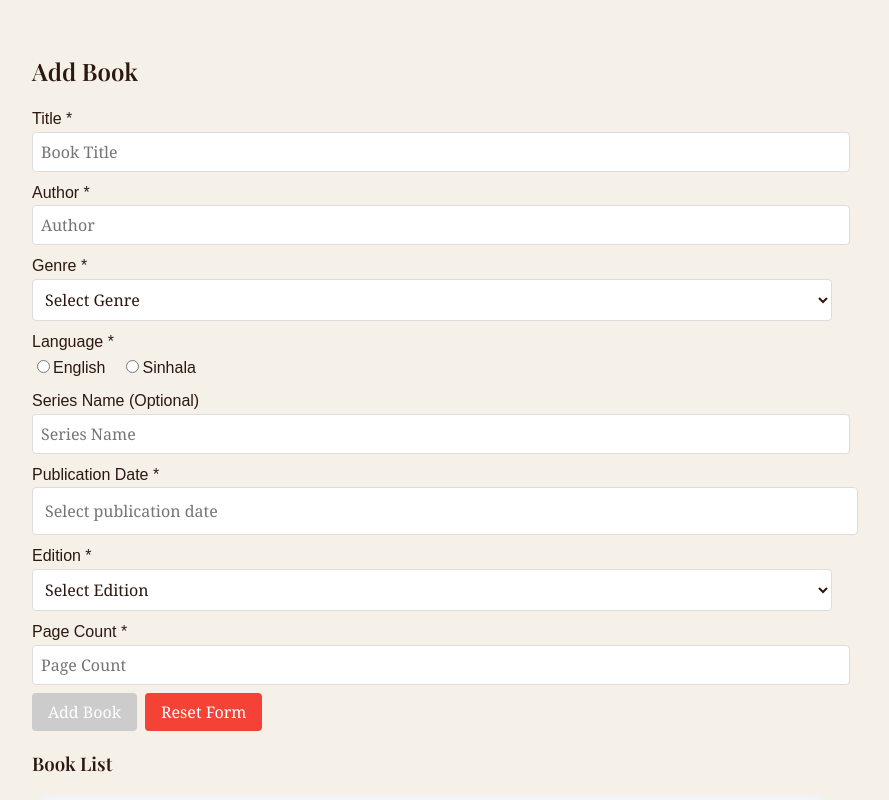
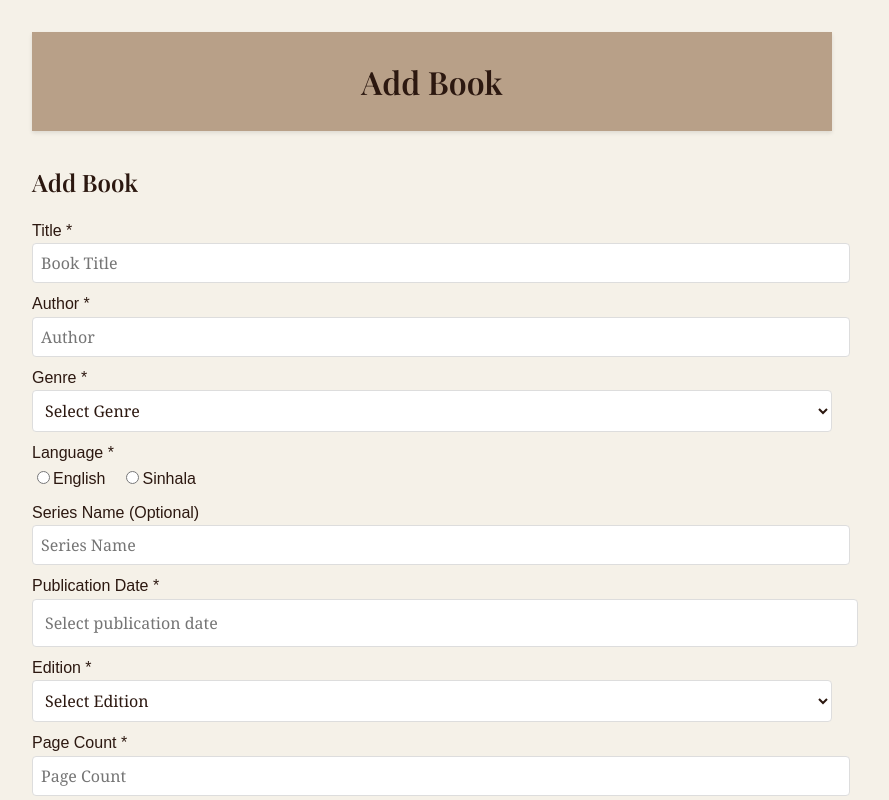
Before and after one commit to PabasaraJay/book-reading-tracker, a React (Create React App) app: page /add-book in a window 1280 px wide. Shown: the top 800 px of the page, without its empty margins (208-1097 px from the left). Built offline with nearby package versions, Linux system fonts and the light colour scheme.

Commit message:
Add Banner component to multiple pages for consistent header display in AddBook, BookReviews, QuoteCollection, and ReadingProgress components.

```diff
--- a/src/components/AddBook.js
+++ b/src/components/AddBook.js
@@ -1,6 +1,7 @@
 import React, { useState } from 'react';
 import DatePicker from 'react-datepicker';
 import 'react-datepicker/dist/react-datepicker.css';
+import Banner from './Banner';
 import './AddBook.css';
 
 const AddBook = () => {
@@ -183,6 +184,7 @@ const AddBook = () => {
 
   return (
     <div className="add-book-ui">
+      <Banner title="Add Book" />
       <h2>{editingBook ? 'Edit Book' : 'Add Book'}</h2>
 
       <div style={{ marginBottom: '0.5rem' }}>
--- /dev/null
+++ b/src/components/Banner.css
@@ -0,0 +1,14 @@
+.banner {
+  background-color: #B8A088;
+  color: white;
+  padding: 1.5rem;
+  text-align: center;
+  margin-bottom: 2rem;
+  box-shadow: 0 2px 4px rgba(0, 0, 0, 0.1);
+}
+
+.banner h1 {
+  margin: 0;
+  font-size: 2rem;
+  font-weight: 600;
+}
--- /dev/null
+++ b/src/components/Banner.js
@@ -0,0 +1,12 @@
+import React from 'react';
+import './Banner.css';
+
+const Banner = ({ title }) => {
+  return (
+    <div className="banner">
+      <h1>{title}</h1>
+    </div>
+  );
+};
+
+export default Banner;
--- a/src/components/BookReviews.js
+++ b/src/components/BookReviews.js
@@ -1,5 +1,6 @@
 import React, { useState, useEffect } from 'react';
 import { sampleBooks } from '../data/sampleBooks';
+import Banner from './Banner';
 import './BookReviews.css';
 
 const BookReviews = () => {
@@ -86,6 +87,7 @@ const BookReviews = () => {
 
   return (
     <div className="book-reviews">
+      <Banner title="Book Reviews" />
       <h2>Book Reviews</h2>
 
       {/* Book Selection */}
--- a/src/components/QuoteCollection.js
+++ b/src/components/QuoteCollection.js
@@ -2,6 +2,7 @@ import React, { useState, useEffect } from 'react';
 import DatePicker from 'react-datepicker';
 import 'react-datepicker/dist/react-datepicker.css';
 import { sampleBooks } from '../data/sampleBooks';
+import Banner from './Banner';
 import './QuoteCollection.css';
 
 const QuoteCollection = () => {
@@ -99,6 +100,7 @@ const QuoteCollection = () => {
 
   return (
     <div className="quote-collection">
+      <Banner title="Quote Collection" />
       <h2>Quote Collection</h2>
 
       <div className="quote-form">
--- a/src/components/ReadingProgress.js
+++ b/src/components/ReadingProgress.js
@@ -2,6 +2,7 @@ import React, { useState, useEffect } from 'react';
 import { sampleBooks, readingDevices } from '../data/sampleBooks';
 import DatePicker from 'react-datepicker';
 import 'react-datepicker/dist/react-datepicker.css';
+import Banner from './Banner';
 import './ReadingProgress.css';
 
 const ReadingProgress = () => {
@@ -103,6 +104,7 @@ const ReadingProgress = () => {
 
   return (
     <div className="reading-progress" style={{ padding: '1rem', border: '1px solid #ccc', marginBottom: '1rem' }}>
+      <Banner title="Reading Progress" />
       <h2>Reading Progress</h2>
 
       <form onSubmit={handleSubmit}>
```
